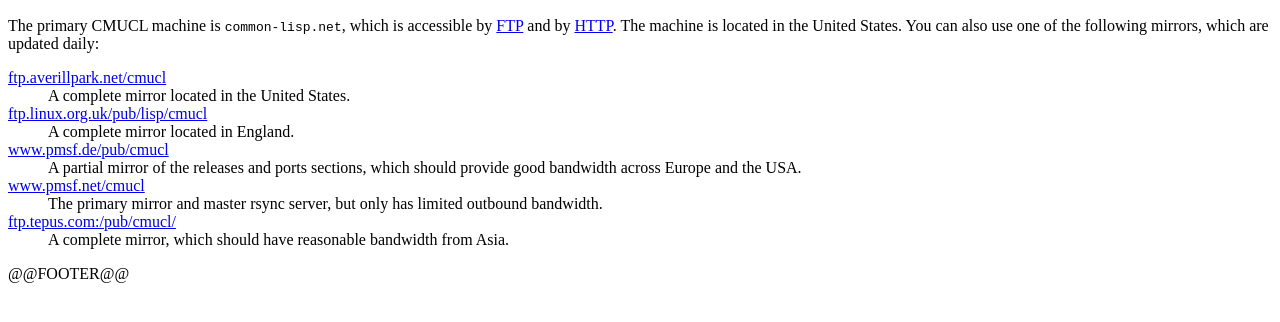
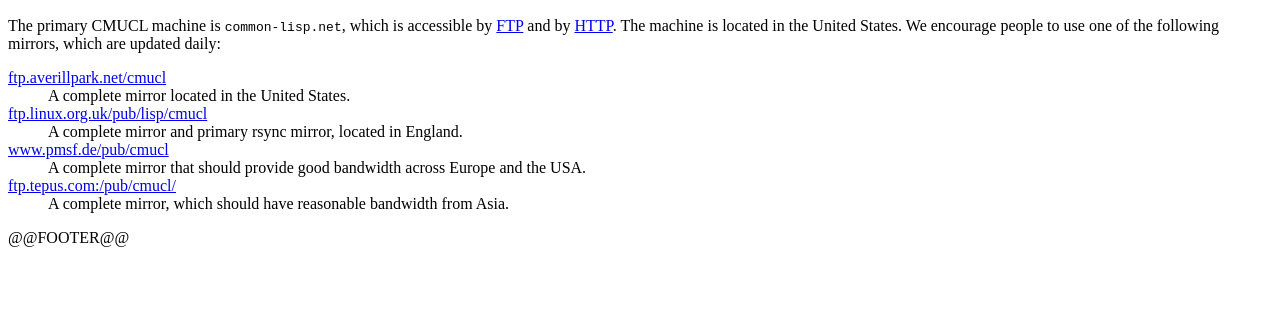
Before and after one commit to rtoy/cmucl-site, a plain HTML site: page cmucl-www/www/mirrors.html in a window 1280 px wide. Shown: the part 76-398 px from the top of the page. Drawn offline with Linux system fonts and the light colour scheme.

```diff
--- a/cmucl-www/www/mirrors.html
+++ b/cmucl-www/www/mirrors.html
@@ -12,9 +12,10 @@
 <h2>Download mirrors</h2>
 
 <p> The primary CMUCL machine is <tt>common-lisp.net</tt>, which is
-accessible by <a href = "ftp://ftp.common-lisp.net/pub/project/cmucl/">FTP</a> and
-by <a href = "http://common-lisp.net/project/cmucl/ftp/">HTTP</a>. The
-machine is located in the United States. You can also use one of the
+accessible by <a href =
+"ftp://ftp.common-lisp.net/pub/project/cmucl/">FTP</a> and by <a href =
+"http://common-lisp.net/project/cmucl/ftp/">HTTP</a>. The machine is
+located in the United States. We encourage people to use one of the
 following mirrors, which are updated daily:
 
 <dl>
@@ -23,15 +24,11 @@ following mirrors, which are updated daily:
 
 <dt> <a href = "ftp://ftp.linux.org.uk/pub/lisp/cmucl/">
      ftp.linux.org.uk/pub/lisp/cmucl</a>
-<dd> A complete mirror located in England. </dd>
+<dd> A complete mirror and primary rsync mirror, located in England. </dd>
 
 <dt> <a href = "http://www.pmsf.de/pub/cmucl/">www.pmsf.de/pub/cmucl</a>
-<dd> A partial mirror of the releases and ports sections, which should
-provide good bandwidth across Europe and the USA. </dd>
-
-<dt> <a href = "http://www.pmsf.net/cmucl/">www.pmsf.net/cmucl</a>
-<dd> The primary mirror and master rsync server, but only has limited
-outbound bandwidth. </dd>
+<dd> A complete mirror that should provide good bandwidth across Europe
+and the USA. </dd>
 
 <dt> <a href = "ftp://ftp.tepus.com/pub/cmucl/">ftp.tepus.com:/pub/cmucl/</a>
 <dd> A complete mirror, which should have reasonable bandwidth from Asia. </dd>
```
Also changed, not shown: cmucl-www/www/download.html (+2 -6 lines).
